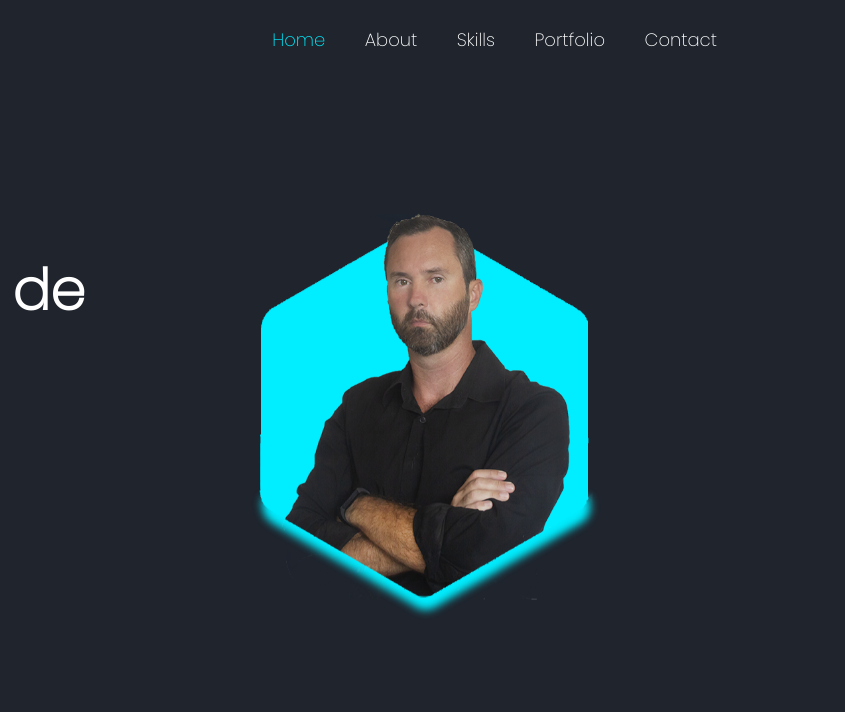
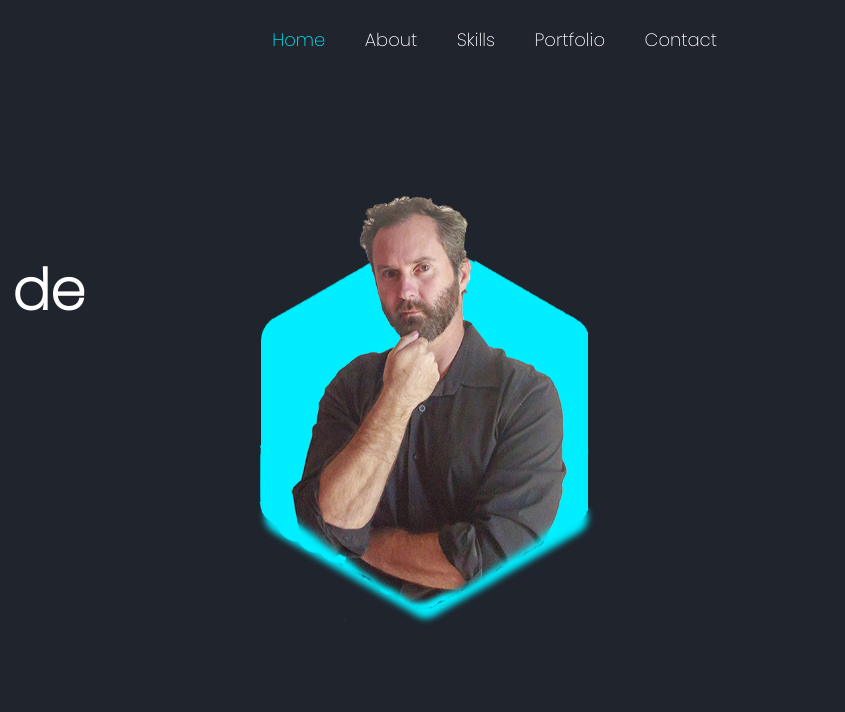
Before and after one commit to AlessandrodeAlmeida2/portfolio, a plain HTML site: page index.html in a window 1280 px wide. Shown: the full height of the page, 435-1280 px from the left. Drawn offline with nearby package versions, Linux system fonts and the light colour scheme.

Commit message:
Update index.html

```diff
--- a/index.html
+++ b/index.html
@@ -38,7 +38,7 @@
         </div>
 
         <div class="home-img">
-            <img src="foto3.png" alt="">
+            <img src="foto.png" alt="">
         </div>
     </section>
 
```
